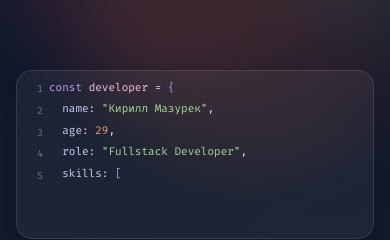
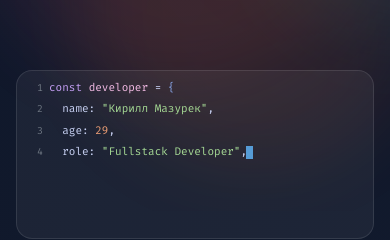
Before and after one commit to DeusIntra/portfolio, a Vue app: page / in a window 390 px wide. Shown: the part 633-873 px from the top of the page. Built offline with nearby package versions, Linux system fonts and the light colour scheme; the HTML template or start-up script is replaced by a standard one.

Commit message:
perfect typing animation

```diff
--- a/src/components/CodeTerminal.vue
+++ b/src/components/CodeTerminal.vue
@@ -1,5 +1,5 @@
 <script setup lang="ts">
-import { ref, onMounted } from 'vue'
+import { ref, onMounted, computed } from 'vue'
 
 interface Token {
   type: string
@@ -16,20 +16,32 @@ interface TokenLine {
   isComplete: boolean
 }
 
+type RegExGroup = { type: string, name: number }
+type TokenPattern = {
+  groups: string | RegExGroup[],
+  regex: RegExp
+}
+
+
 const props = defineProps({
   lines: { type: Array<string>, required: true },
   delay: { type: Number, default: 0 },
   typingSpeed: { type: Number, default: 50 },
 })
 
+const showCursor = computed(() => {
+  return !isTypingComplete.value &&
+    currentLineIndex.value < animatedLines.value.length &&
+    currentTokenIndex.value < animatedLines.value[currentLineIndex.value].tokens.length
+})
+
+const isVisible = ref(false);
 const animatedLines = ref<TokenLine[]>([])
 const isTypingComplete = ref(false)
+const currentLineIndex = ref(0)
+const currentTokenIndex = ref(0)
+const currentCharIndex = ref(0)
 
-type RegExGroup = {type: string, name: number}
-type TokenPattern = {
-  groups: string | RegExGroup[],
-  regex: RegExp
-}
 
 function parseLine(line: string): Token[] {
   const tokens: Token[] = []
@@ -64,10 +76,10 @@ function parseLine(line: string): Token[] {
 
       if (match) {
         const groups: RegExGroup[] = typeof (pattern.groups) === 'string' ?
-          [{type: pattern.groups, name: 0}] : pattern.groups
+          [{ type: pattern.groups, name: 0 }] : pattern.groups
         const fullContent = match[0]
         for (const group of groups) {
-            tokens.push({ type: group.type, content: match[group.name].replace(/ /g, '\u00a0') })
+          tokens.push({ type: group.type, content: match[group.name] })
         }
         matched = true
         remaining = remaining.slice(fullContent.length)
@@ -80,10 +92,15 @@ function parseLine(line: string): Token[] {
       remaining = remaining.slice(1)
     }
   }
+  if (tokens.length > 0) {
+    const match = tokens[0].content.match(/^\s+/)
+    if (match) {
+      tokens[0].content = tokens[0].content.replace(/\s/g, '\u00a0')
+    }
+  }
   return tokens
 }
 
-// Инициализация анимированных строк
 function initializeAnimatedLines() {
   animatedLines.value = props.lines.map(line => ({
     tokens: parseLine(line).map(token => ({
@@ -96,39 +113,32 @@ function initializeAnimatedLines() {
   isTypingComplete.value = false
 }
 
-// Запуск анимации печатания
-const startTypingAnimation = () => {
-  let currentLineIndex = 0
-  let currentTokenIndex = 0
-  let currentCharIndex = 0
-
+function startTypingAnimation() {
   const typeNextCharacter = () => {
-    if (currentLineIndex >= animatedLines.value.length) {
+    if (currentLineIndex.value >= animatedLines.value.length) {
       isTypingComplete.value = true
       return
     }
 
-    const currentLine = animatedLines.value[currentLineIndex]
-    const currentToken = currentLine.tokens[currentTokenIndex]
+    const currentLine = animatedLines.value[currentLineIndex.value]
+    const currentToken = currentLine.tokens[currentTokenIndex.value]
 
-    if (currentCharIndex < currentToken.content.length) {
-      // Печатаем следующий символ
-      currentToken.animatedContent += currentToken.content[currentCharIndex]
-      currentCharIndex++
+    if (currentCharIndex.value < currentToken.content.length) {
+      currentToken.animatedContent += currentToken.content[currentCharIndex.value]
+      currentCharIndex.value++
     } else {
-      // Переходим к следующему токену
       currentToken.isVisible = true
-      currentTokenIndex++
-      currentCharIndex = 0
+      currentTokenIndex.value++
+      currentCharIndex.value = 0
 
-      if (currentTokenIndex >= currentLine.tokens.length) {
+      if (currentTokenIndex.value >= currentLine.tokens.length) {
         currentLine.isComplete = true
-        currentLineIndex++
-        currentTokenIndex = 0
+        currentLineIndex.value++
+        currentTokenIndex.value = 0
       }
     }
 
-    if (currentLineIndex < animatedLines.value.length) {
+    if (currentLineIndex.value < animatedLines.value.length) {
       setTimeout(typeNextCharacter, props.typingSpeed)
     } else {
       isTypingComplete.value = true
@@ -138,31 +148,40 @@ const startTypingAnimation = () => {
   setTimeout(typeNextCharacter, props.delay)
 }
 
+
 onMounted(() => {
-  initializeAnimatedLines()
-  startTypingAnimation()
+  setTimeout(() => {
+    isVisible.value = true
+    initializeAnimatedLines()
+    startTypingAnimation()
+  }, props.delay)
 })
 
 </script>
 
 <template>
-  <div class="card code-terminal">
+  <div class="card code-terminal" :class="{ 'visible': isVisible }">
     <div v-for="(line, lineIndex) in animatedLines" :key="lineIndex" class="code-line">
-      <template
-        v-for="(token, tokenIndex) in line.tokens"
-        :key="tokenIndex"
-      >
-        <span v-if="tokenIndex === 0" class="line-number">
-          {{ token.isVisible || lineIndex === 0 ? lineIndex + 1 : '' }}
+      <span class="line-number">
+        {{
+          line.tokens.some((t: AnimatedToken) =>
+            t.animatedContent.length > 0) || lineIndex === 0 ?
+            lineIndex + 1 : ''
+        }}
+      </span>
+      <div>
+        <span v-for="(token, tokenIndex) in line.tokens" :key="tokenIndex" :class="`token-${token.type}`">
+          <span v-if="token.isVisible">{{ token.content }}</span>
+          <span v-else>{{ token.animatedContent }}</span>
+
+          <span v-if="showCursor && lineIndex === currentLineIndex && tokenIndex === currentTokenIndex"
+            class="cursor typing-cursor"></span>
         </span>
-        <span :class="`token-${token.type}`">
-          {{ token.isVisible ? token.content : token.animatedContent }}
-        </span>
-      </template>
+      </div>
     </div>
     <div v-if="isTypingComplete" class="terminal-prompt">
       <span class="line-number">{{ animatedLines.length + 1 }}</span>
-      <span class="prompt-cursor"></span>
+      <span class="cursor prompt-cursor"></span>
     </div>
   </div>
 </template>
@@ -170,16 +189,34 @@ onMounted(() => {
 <style scoped lang="scss">
 .code-terminal {
   font-family: 'Fira Code', monospace;
-  font-size: 1rem;
   overflow: hidden;
-  box-shadow: 0 4px 12px rgba(0, 0, 0, 0.15);
   text-align: left;
+  opacity: 0;
+  transform: translateY(20px);
+  transition: opacity 0.6s ease, transform 0.6s ease;
+
+
+  @media (max-width: 768px) {
+    font-size: 12px;
+    padding: 12px;
+  }
+
+  @media (max-width: 480px) {
+    font-size: 11px;
+    padding: 8px;
+  }
+
+  &.visible {
+    opacity: 1;
+    transform: translateY(0);
+  }
 
   .code-line {
     margin-bottom: 4px;
     display: flex;
-    align-items: center;
-    height: 1.1rem;
+    align-items: flex-start;
+    min-height: 1.1rem;
+    position: relative;
   }
 }
 
@@ -191,27 +228,43 @@ onMounted(() => {
   min-width: 24px;
   text-align: right;
   font-size: 12px;
+  flex-shrink: 0;
+
+  @media (max-width: 768px) {
+    min-width: 20px;
+    margin-right: 8px;
+    margin-top: 0;
+  }
+
+  @media (max-width: 480px) {
+    min-width: 18px;
+    margin-right: 6px;
+    font-size: 10px;
+    margin-top: 1px;
+  }
 }
+
+.cursor {
+  width: 0.6em;
+  height: 1.1em;
+  background: var(--code-cursor, #569cd6);
+  vertical-align: text-top;
+  margin-left: -1px;
+  margin-top: 2px;
+
+  &.typing-cursor {
+    display: inline-block;
+  }
+
+  &.prompt-cursor {
+    animation: blink 1s infinite;
+  }
+}
+
 
 .terminal-prompt {
   display: flex;
-}
-
-.prompt-cursor {
-  width: 8px;
-  height: 1.1rem;
-  align-self: center;
-  background: var(--code-cursor, #569cd6);
-  animation: blink 1s infinite;
-}
-
-@keyframes blink {
-  0%, 50% {
-    opacity: 1;
-  }
-  51%, 100% {
-    opacity: 0;
-  }
+  align-items: center;
 }
 
 $tokenColors: (
@@ -231,29 +284,16 @@ $tokenColors: (
   }
 }
 
-/* Медиазапросы для мобильных */
-@media (max-width: 768px) {
-  .code-terminal {
-    font-size: 12px;
-    padding: 12px;
+@keyframes blink {
+
+  0%,
+  50% {
+    opacity: 1;
   }
 
-  .line-number {
-    min-width: 20px;
-    margin-right: 8px;
-  }
-}
-
-@media (max-width: 480px) {
-  .code-terminal {
-    font-size: 11px;
-    padding: 8px;
-  }
-
-  .line-number {
-    min-width: 18px;
-    margin-right: 6px;
-    font-size: 10px;
+  51%,
+  100% {
+    opacity: 0;
   }
 }
 </style>
```
